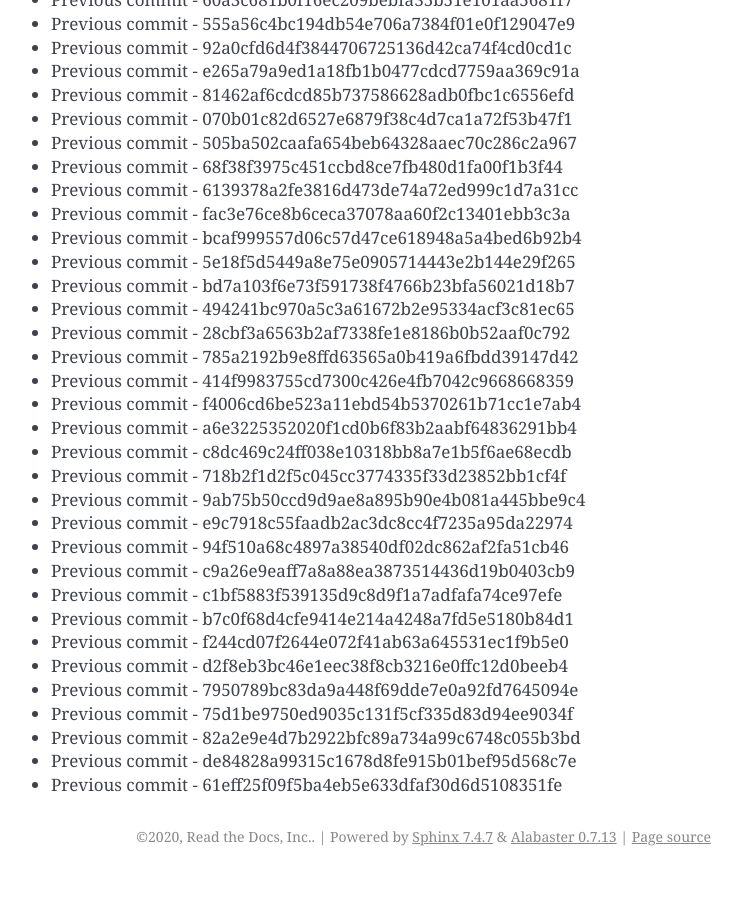
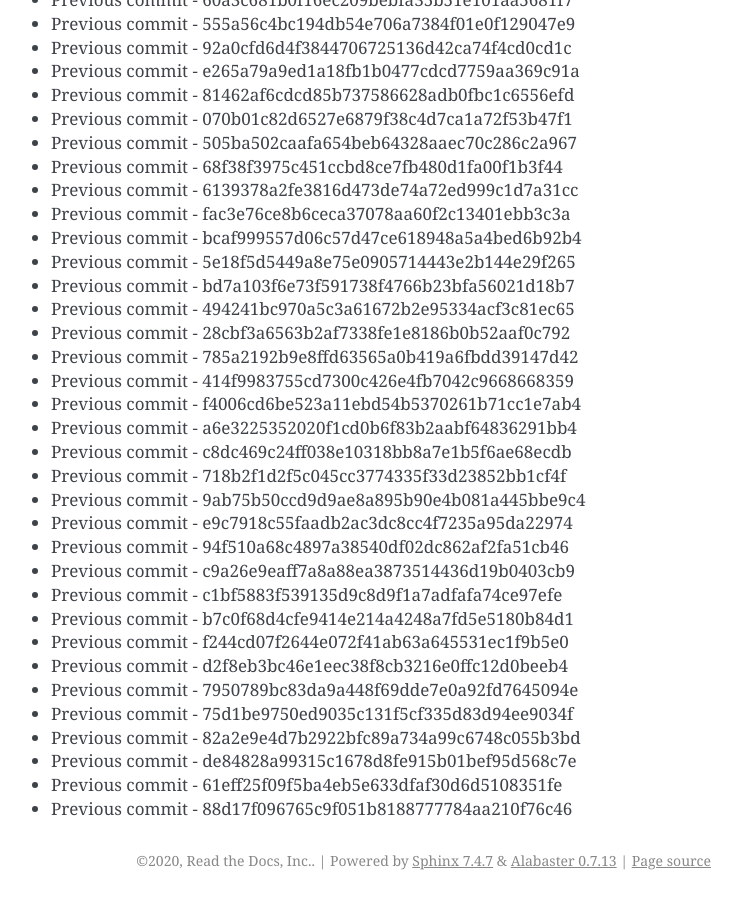
Before and after one commit to readthedocs/rtd-git-stresstest, a Sphinx documentation site: the page built from docs/updates.rst, in a window 1280 px wide and 900 px high, scrolled down 20407 px. Shown: the whole window, without its empty margins (399-1141 px from the left). Built offline with Sphinx 7.4.7, drawn with Linux system fonts in a browser that asks for light colours; before the commit the page ends 21283 px from its top, so only the background shows below that.

Commit message:
Generating commit from previous: 88d17f096765c9f051b8188777784aa210f76c46

```diff
--- a/docs/updates.rst
+++ b/docs/updates.rst
@@ -889,3 +889,4 @@ It can be tested for any performance characteristics.
 * Previous commit - 82a2e9e4d7b2922bfc89a734a99c6748c055b3bd
 * Previous commit - de84828a99315c1678d8fe915b01bef95d568c7e
 * Previous commit - 61eff25f09f5ba4eb5e633dfaf30d6d5108351fe
+* Previous commit - 88d17f096765c9f051b8188777784aa210f76c46
```
